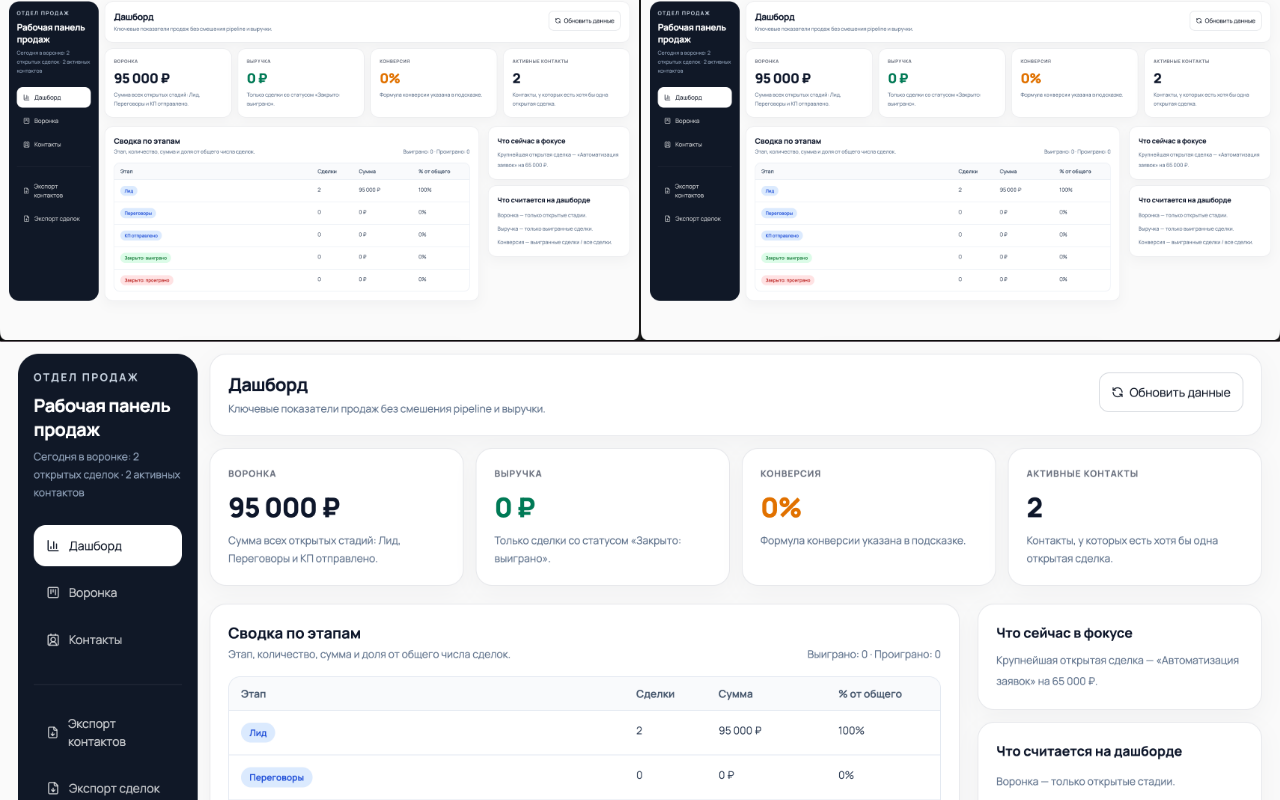
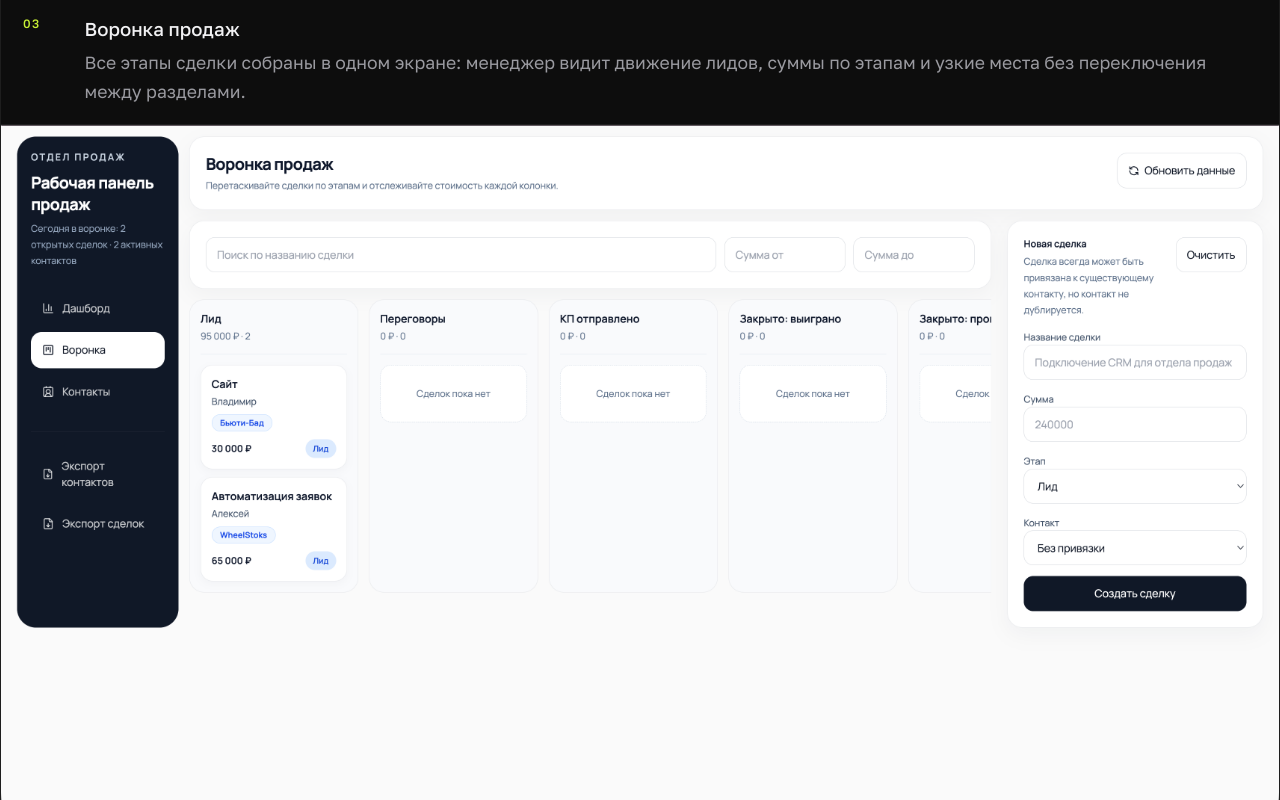
Before and after one commit to tauriene/solodev, a React (Vite) app: page /cases/crm in a window 1280 px wide. Shown: the part 2260-3060 px from the top of the page. Built offline with nearby package versions, Linux system fonts and the light colour scheme; the HTML template or start-up script is replaced by a standard one; a web font is replaced by a local one.

Commit message:
Refactor code structure for improved readability and maintainability

```diff
--- a/src/components/CaseStudyReference.jsx
+++ b/src/components/CaseStudyReference.jsx
@@ -25,6 +25,7 @@ export default function CaseStudyReference({
   roleLabel = 'Role',
   durationLabel = 'Duration',
   features = [],
+  screenCaptions = [],
   tags = [],
   images = {},
   challenge,
@@ -148,9 +149,18 @@ export default function CaseStudyReference({
         </div>
       </div>
 
-      <div className="case-ref-screens-grid">
-        <div className="case-ref-screen-cell">
-          <div className="case-ref-frame case-ref-frame-screen case-ref-frame-natural">
+      <div className="case-ref-bottom-screens">
+        <div className="case-ref-full-screen case-ref-screen-block">
+          {screenCaptions[0] ? (
+            <div className="case-ref-screen-meta">
+              <div className="case-ref-screen-meta-num">03</div>
+              <div className="case-ref-screen-meta-copy">
+                <b>{screenCaptions[0].title}</b>
+                <span>{screenCaptions[0].description}</span>
+              </div>
+            </div>
+          ) : null}
+          <div className="case-ref-frame case-ref-frame-full case-ref-frame-natural">
             <CaseImage
               src={images.screen1}
               alt={images.screen1Alt || `${title} screen 1`}
@@ -159,8 +169,18 @@ export default function CaseStudyReference({
             />
           </div>
         </div>
-        <div className="case-ref-screen-cell">
-          <div className="case-ref-frame case-ref-frame-screen case-ref-frame-natural">
+
+        <div className="case-ref-full-screen case-ref-screen-block">
+          {screenCaptions[1] ? (
+            <div className="case-ref-screen-meta">
+              <div className="case-ref-screen-meta-num">04</div>
+              <div className="case-ref-screen-meta-copy">
+                <b>{screenCaptions[1].title}</b>
+                <span>{screenCaptions[1].description}</span>
+              </div>
+            </div>
+          ) : null}
+          <div className="case-ref-frame case-ref-frame-full case-ref-frame-natural">
             <CaseImage
               src={images.screen2}
               alt={images.screen2Alt || `${title} screen 2`}
@@ -170,17 +190,6 @@ export default function CaseStudyReference({
           </div>
         </div>
       </div>
-
-      <div className="case-ref-full-screen">
-        <div className="case-ref-frame case-ref-frame-full case-ref-frame-natural">
-          <CaseImage
-            src={images.fullwidth}
-            alt={images.fullwidthAlt || `${title} fullwidth screen`}
-            className="case-ref-image"
-            placeholder="fullwidth screen"
-          />
-        </div>
-      </div>
     </div>
   );
 }
--- a/src/data/caseStudy.js
+++ b/src/data/caseStudy.js
@@ -1,5 +1,6 @@
-import crmLanding from '../cases_assets/crm/landing.png';
+import crmContacts from '../new_case_assets/crm/contacts_page.png';
 import crmShowcase from '../new_case_assets/crm/showcase_crm.png';
+import crmVoronka from '../new_case_assets/crm/voronka_page.png';
 
 export const caseStudyBySlug = {
   crm: {
@@ -19,6 +20,16 @@ export const caseStudyBySlug = {
       duration: '3 недели',
       roleLabel: 'Роль',
       durationLabel: 'Срок',
+      screenCaptions: [
+        {
+          title: 'Воронка продаж',
+          description: 'Все этапы сделки собраны в одном экране: менеджер видит движение лидов, суммы по этапам и узкие места без переключения между разделами.',
+        },
+        {
+          title: 'Контактная база',
+          description: 'Карточки клиентов, быстрый поиск и история взаимодействий помогают не терять контекст и возвращаться к каждому контакту без хаоса.',
+        },
+      ],
       features: [
         {
           title: 'Дашборд с метриками',
@@ -39,13 +50,11 @@ export const caseStudyBySlug = {
       solutionLabel: 'Решение',
       images: {
         hero: crmShowcase,
-        screen1: crmLanding,
-        screen2: crmLanding,
-        fullwidth: crmLanding,
+        screen1: crmVoronka,
+        screen2: crmContacts,
         heroAlt: 'Промо-экран CRM',
         screen1Alt: 'Воронка продаж CRM',
-        screen2Alt: 'Карточка сделки CRM',
-        fullwidthAlt: 'Аналитика CRM',
+        screen2Alt: 'Контакты CRM',
       },
     },
     en: {
@@ -64,6 +73,16 @@ export const caseStudyBySlug = {
       duration: '3 weeks',
       roleLabel: 'Role',
       durationLabel: 'Duration',
+      screenCaptions: [
+        {
+          title: 'Sales pipeline',
+          description: 'Every deal stage lives on one screen, so managers can track lead movement, stage totals, and bottlenecks without jumping between views.',
+        },
+        {
+          title: 'Contact base',
+          description: 'Client cards, fast search, and interaction history keep the full context visible and make every follow-up easier to manage.',
+        },
+      ],
       features: [
         {
           title: 'Metrics dashboard',
@@ -84,13 +103,11 @@ export const caseStudyBySlug = {
       solutionLabel: 'Solution',
       images: {
         hero: crmShowcase,
-        screen1: crmLanding,
-        screen2: crmLanding,
-        fullwidth: crmLanding,
+        screen1: crmVoronka,
+        screen2: crmContacts,
         heroAlt: 'CRM showcase screen',
         screen1Alt: 'CRM pipeline view',
-        screen2Alt: 'CRM deal card',
-        fullwidthAlt: 'CRM analytics screen',
+        screen2Alt: 'CRM contacts view',
       },
     },
   },
--- a/src/index.css
+++ b/src/index.css
@@ -4055,8 +4055,64 @@ button.badge:hover:not(.active) {
     margin-bottom: 1px;
 }
 
+.case-ref-bottom-screens {
+    display: flex;
+    flex-direction: column;
+    gap: 1px;
+    background: transparent;
+    margin-bottom: 1px;
+}
+
 .case-ref-full-screen {
-    margin-bottom: 1px;
+    background: transparent;
+    border: none;
+    border-radius: 0;
+    overflow: visible;
+}
+
+.case-ref-screen-meta {
+    display: grid;
+    grid-template-columns: 40px 1fr;
+    gap: 1rem;
+    align-items: start;
+    margin: 0;
+    padding: 1rem 1.25rem;
+    background: #0d0d0d;
+    border: 1px solid #1e1e1e;
+    border-bottom: none;
+}
+
+.case-ref-screen-meta-num {
+    font-family: 'Golos Text', -apple-system, sans-serif;
+    font-size: 11px;
+    font-weight: 500;
+    color: var(--accent);
+    letter-spacing: 0.12em;
+    line-height: 1.4;
+    padding-top: 2px;
+}
+
+.case-ref-screen-meta-copy {
+    display: flex;
+    flex-direction: column;
+    gap: 3px;
+    font-family: 'Golos Text', -apple-system, sans-serif;
+    font-size: 16px;
+    color: #9a9aa0;
+    line-height: 1.65;
+}
+
+.case-ref-screen-meta-copy b {
+    color: #f1f1f3;
+    font-weight: 500;
+    font-size: 17px;
+}
+
+.case-ref-screen-block .case-ref-frame {
+    width: 100%;
+    border: 1px solid #1e1e1e;
+    overflow: hidden;
+    background: #111;
 }
 
 .case-ref-tags-row {
--- a/src/pages/CasePage.jsx
+++ b/src/pages/CasePage.jsx
@@ -74,6 +74,7 @@ export default function CasePage() {
         roleLabel={content.roleLabel}
         durationLabel={content.durationLabel}
         features={content.features}
+        screenCaptions={content.screenCaptions}
         tags={content.tags}
         images={content.images}
         challenge={content.challenge}
```
Also changed, not shown: src/new_case_assets/crm/contacts_page.png (added), src/new_case_assets/crm/voronka_page.png (added).
